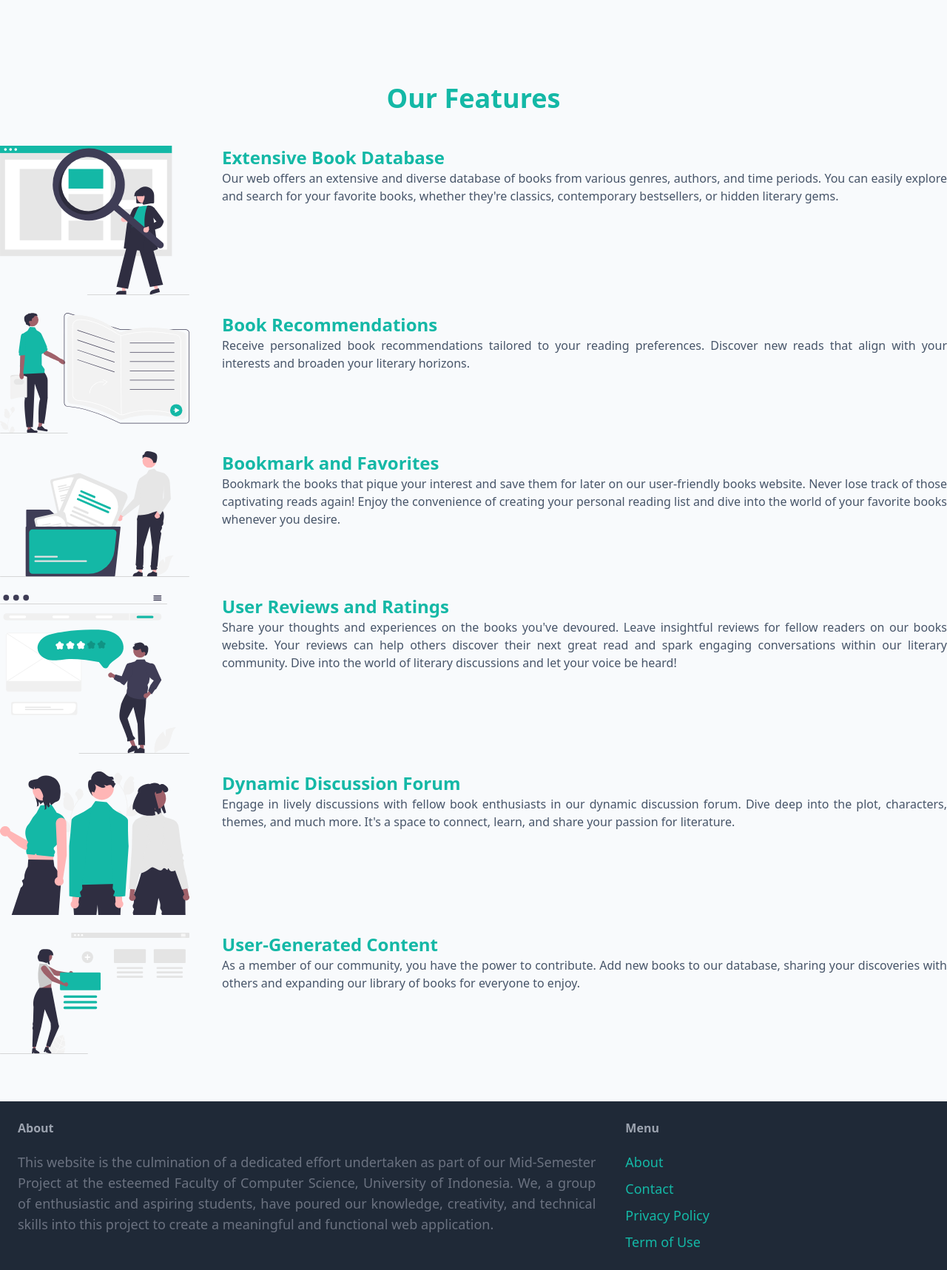
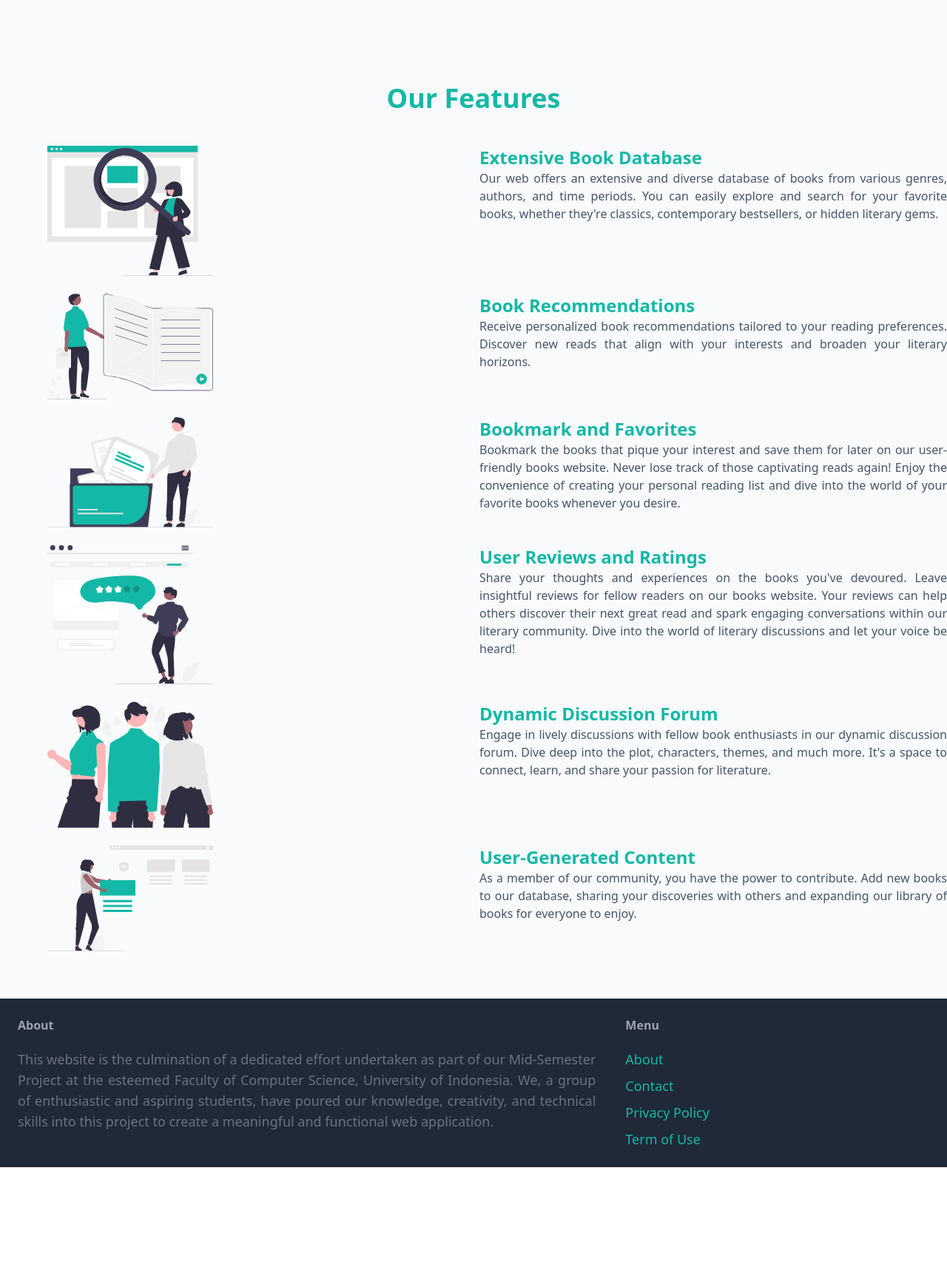
Before and after one commit to pbp-django-project/bookhub, a Django app: page / in a window 1280 px wide. Shown: the part 506-2223 px from the top of the page at 74% size. After the commit the page ends 2084 px from the top, so only its background shows below. Run offline with Django 4.2, Linux system fonts and the light colour scheme; some libraries are stand-ins or nearby versions.

Commit message:
update homepage.html

```diff
--- a/main/templates/homepage.html
+++ b/main/templates/homepage.html
@@ -23,9 +23,11 @@
 
 <div class="py-10">
     <h2 class="py-5 text-teal-500 text-center font-bold font-sans text-4xl">Our Features</h2>
-    <div class="container mx-auto my-6 flex">
-        <img class="w-64" src="{% static 'main/search.svg' %}">
-        <div class="ml-11">
+    <div class="container mx-auto my-6 columns-2">
+        <div class="relative">
+            <img class="mx-16 w-56" src="{% static 'main/search.svg' %}">
+        </div>
+        <div class="text-justify">
             <h1 class="text-teal-500 font-semibold font-sans text-2xl">Extensive Book Database</h1>
             <p class="text-justify text-slate-600">
                 Our web offers an extensive and diverse database of books from various genres, authors, and time periods.
@@ -33,9 +35,12 @@
             </p>
         </div>
     </div>
-    <div class="container mx-auto my-6 flex">
-        <img class="w-64" src="{% static 'main/recommend.svg' %}">
-        <div class="ml-11">
+
+    <div class="container mx-auto my-6 columns-2">
+        <div class="relative">
+            <img class="mx-16 w-56" src="{% static 'main/recommend.svg' %}">
+        </div>
+        <div class="text-justify">
             <h1 class="text-teal-500 font-semibold font-sans text-2xl">Book Recommendations</h1>
             <p class="text-justify text-slate-600">
                 Receive personalized book recommendations tailored to your reading preferences.
@@ -43,9 +48,12 @@
             </p>
         </div>
     </div>
-    <div class="container mx-auto my-6 flex">
-        <img class="w-64" src="{% static 'main/bookmark.svg' %}">
-        <div class="ml-11">
+
+    <div class="container mx-auto my-6 columns-2">
+        <div class="relative">
+            <img class="mx-16 w-56" src="{% static 'main/bookmark.svg' %}">
+        </div>
+        <div class="text-justify">
             <h1 class="text-teal-500 font-semibold font-sans text-2xl">Bookmark and Favorites</h1>
             <p class="text-justify text-slate-600">
                 Bookmark the books that pique your interest and save them for later on our user-friendly books website.
@@ -54,9 +62,12 @@
             </p>
         </div>
     </div>
-    <div class="container mx-auto my-6 flex">
-        <img class="w-64" src="{% static 'main/review.svg' %}">
-        <div class="ml-11">
+
+    <div class="container mx-auto my-6 columns-2">
+        <div class="relative">
+            <img class="mx-16 w-56" src="{% static 'main/review.svg' %}">
+        </div>
+        <div class="text-justify">
             <h1 class="text-teal-500 font-semibold font-sans text-2xl">User Reviews and Ratings</h1>
             <p class="text-justify text-slate-600">
                 Share your thoughts and experiences on the books you've devoured. Leave insightful reviews for fellow
@@ -66,9 +77,12 @@
             </p>
         </div>
     </div>
-    <div class="container mx-auto my-6 flex">
-        <img class="w-64" src="{% static 'main/discuss.svg' %}">
-        <div class="ml-11">
+
+    <div class="container mx-auto my-6 columns-2">
+        <div class="relative">
+            <img class="mx-16 w-56" src="{% static 'main/discuss.svg' %}">
+        </div>
+        <div class="text-justify">
             <h1 class="text-teal-500 font-semibold font-sans text-2xl">Dynamic Discussion Forum</h1>
             <p class="text-justify text-slate-600">
                 Engage in lively discussions with fellow book enthusiasts in our dynamic discussion forum.
@@ -77,9 +91,12 @@
             </p>
         </div>
     </div>
-    <div class="container mx-auto my-6 flex">
-        <img class="w-64" src="{% static 'main/add.svg' %}">
-        <div class="ml-11">
+
+    <div class="container mx-auto my-6 columns-2">
+        <div class="relative">
+            <img class="mx-16 w-56" src="{% static 'main/add.svg' %}">
+        </div>
+        <div class="text-justify">
             <h1 class="text-teal-500 font-semibold font-sans text-2xl">User-Generated Content</h1>
             <p class="text-justify text-slate-600">
                 As a member of our community, you have the power to contribute.
@@ -88,7 +105,6 @@
         </div>
     </div>
 
-
 </div>
 
 {% include 'footer.html' %}
```
